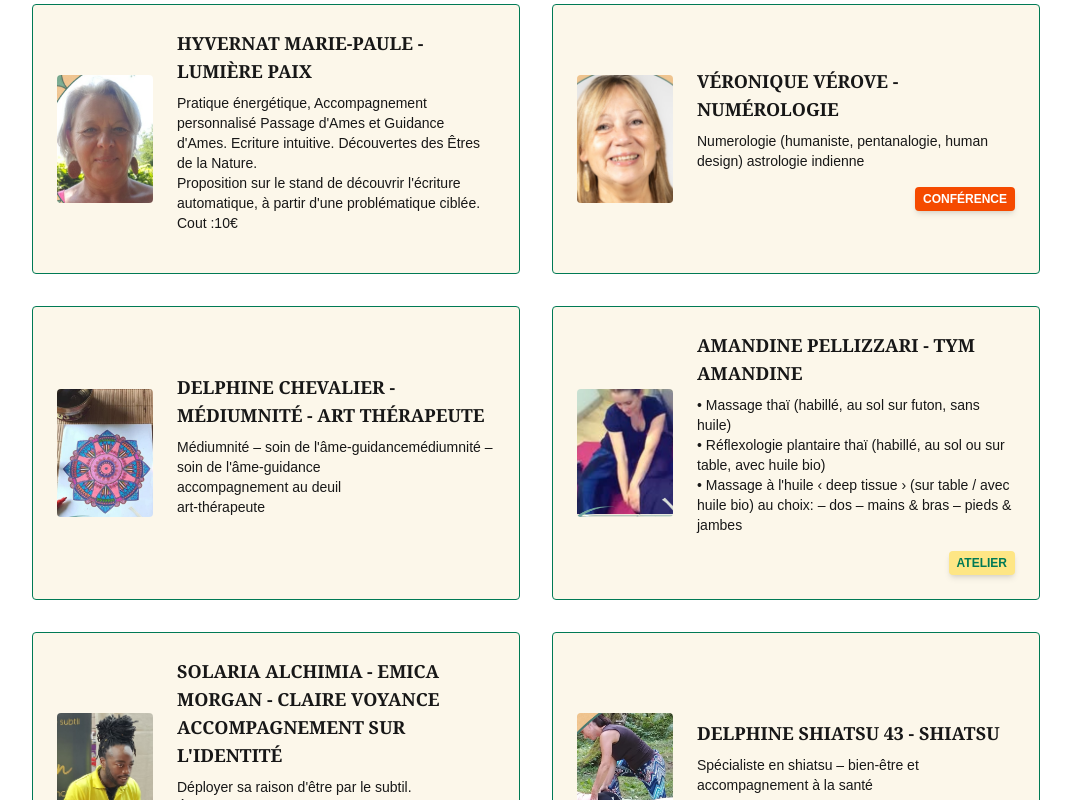
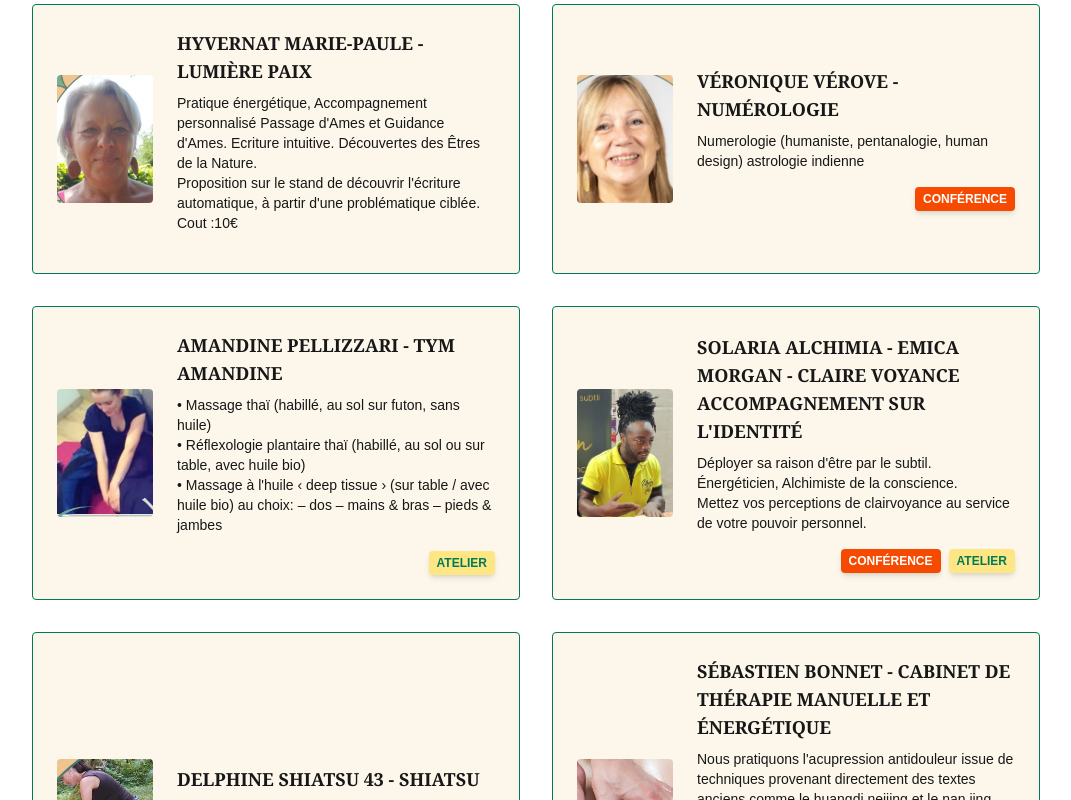
Before and after one commit to takako916/salon-etre, a Next.js app: page /exposants in a window 1280 px wide. Shown: the part 1299-2099 px from the top of the page, without its empty margins (104-1175 px from the left). Built offline with nearby package versions, Linux system fonts and the light colour scheme; a web font is replaced by a local one.

Commit message:
modify exposants  Changes to be committed: 	modified:   src/app/exposants/page.tsx

```diff
--- a/src/app/exposants/page.tsx
+++ b/src/app/exposants/page.tsx
@@ -83,14 +83,6 @@ const exposants = [
     description: "Numerologie (humaniste, pentanalogie, human design) astrologie indienne",
     imageUrl: "/images/exposants/veroniqueverove.png",
     conference: true,
-    atelier: false,
-  },
-  {
-    name: "DELPHINE CHEVALIER",
-    activity: "MÉDIUMNITÉ - ART THÉRAPEUTE",
-    description: "Médiumnité – soin de l'âme-guidancemédiumnité – soin de l'âme-guidance\n accompagnement au deuil\n art-thérapeute",
-    imageUrl: "/images/exposants/delphinechevalier.png",
-    conference: false,
     atelier: false,
   },
   {
```
